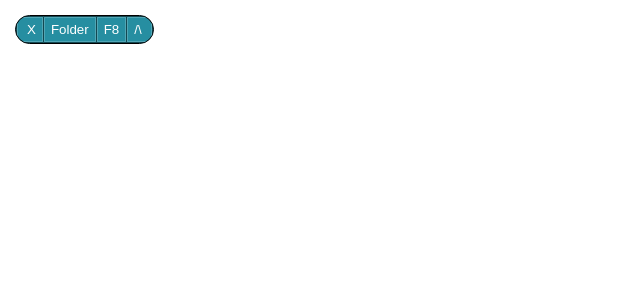
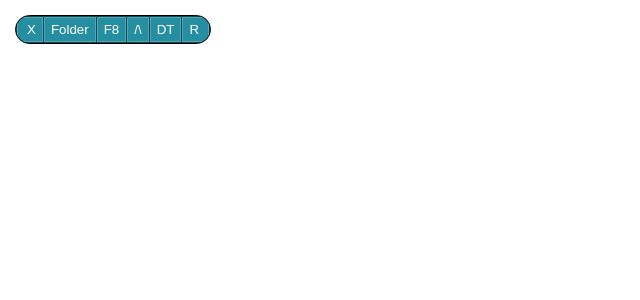
Before and after one commit to iairu/AnkiScreener, a Svelte app: page / in a window 1280 px wide. Shown: the top 300 px of the page, without its empty margins (0-640 px from the left). Built offline with nearby package versions, Linux system fonts and the light colour scheme.

Commit message:
Dev methods in controller & their buttons in menu Top

```diff
--- a/src/controller.js
+++ b/src/controller.js
@@ -1,5 +1,26 @@
 const { remote } = require("electron");
+const { notifier } = require("node-notifier");
+
+export function restartApp() {
+    remote.app.relaunch();
+    remote.app.exit();
+}
 
 export function exitApp() {
     remote.app.quit();
 }
+
+export function devTools() {
+    remote.getCurrentWindow().webContents.openDevTools();
+}
+
+export function notify(_title="Title", _message="A message") {
+    notifier.notify({
+        title: _title,
+        message: _message
+    })
+}
+
+export function NYI() {
+    notify("Not Yet Implemented", "Oh well... :|");
+}
--- a/src/menu/Top.svelte
+++ b/src/menu/Top.svelte
@@ -1,13 +1,15 @@
 <script>
-    import { exitApp } from "../controller";
+    import { exitApp, NYI, devTools, restartApp } from "../controller";
 
 </script>
 
 <div id="top">
-    <button name="close" aria-label="Close" on:click={exitApp}>X</button>
-    <button name="activeFolder" aria-label="Active Folder">Folder</button>
-    <button name="toggleCaptureKey" aria-label="Toggle Capture Key">F8</button>
-    <button name="hideCapturing" aria-label="Hide additional info">/\</button>
+    <button aria-label="Exit the app" on:click={exitApp}>X</button>
+    <button aria-label="Choose active folder" on:click={NYI}>Folder</button>
+    <button aria-label="Toggle capture mode" on:click={NYI}>F8</button>
+    <button aria-label="Hide additional info" on:click={NYI}>/\</button>
+    <button aria-label="Launch dev tools" on:click={devTools}>DT</button>
+    <button aria-label="Restart the app" on:click={restartApp}>R</button>
 </div>
 
 <style lang="scss">
```
